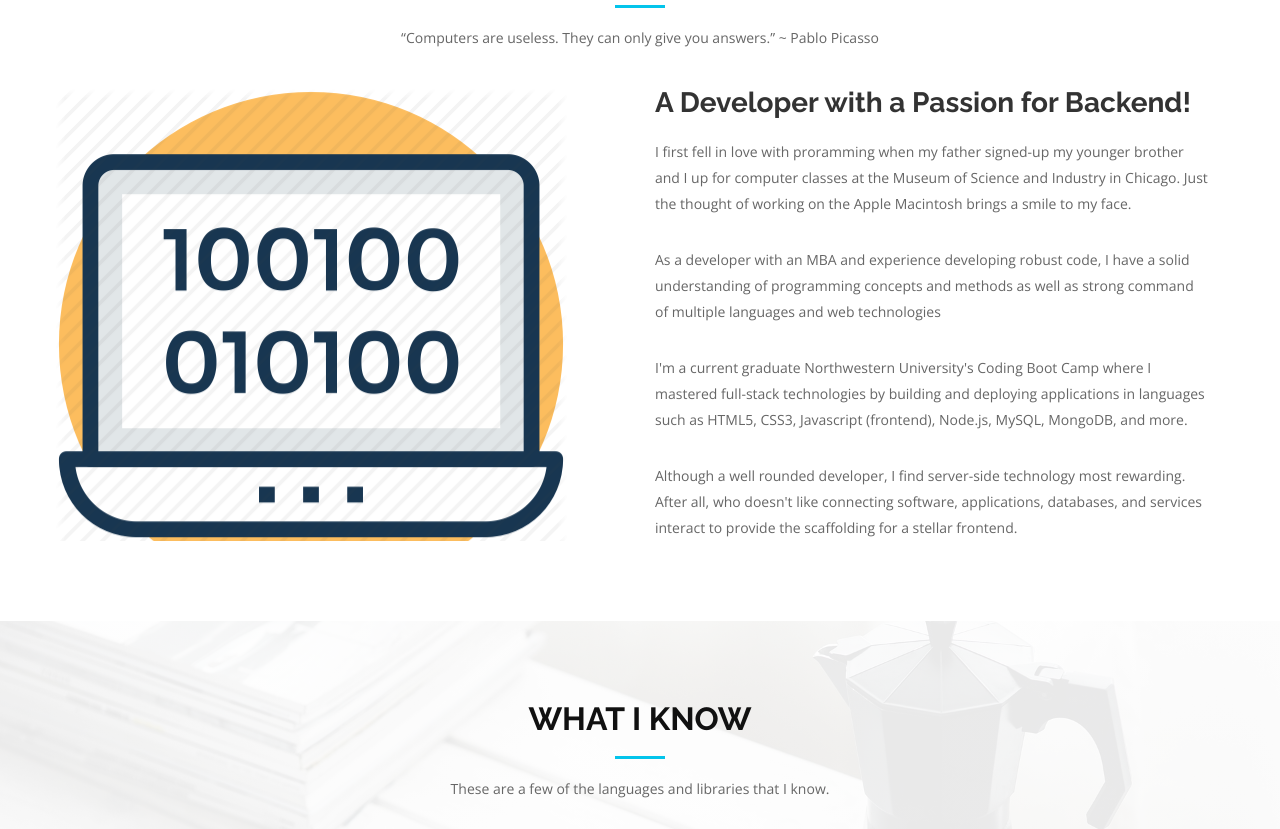
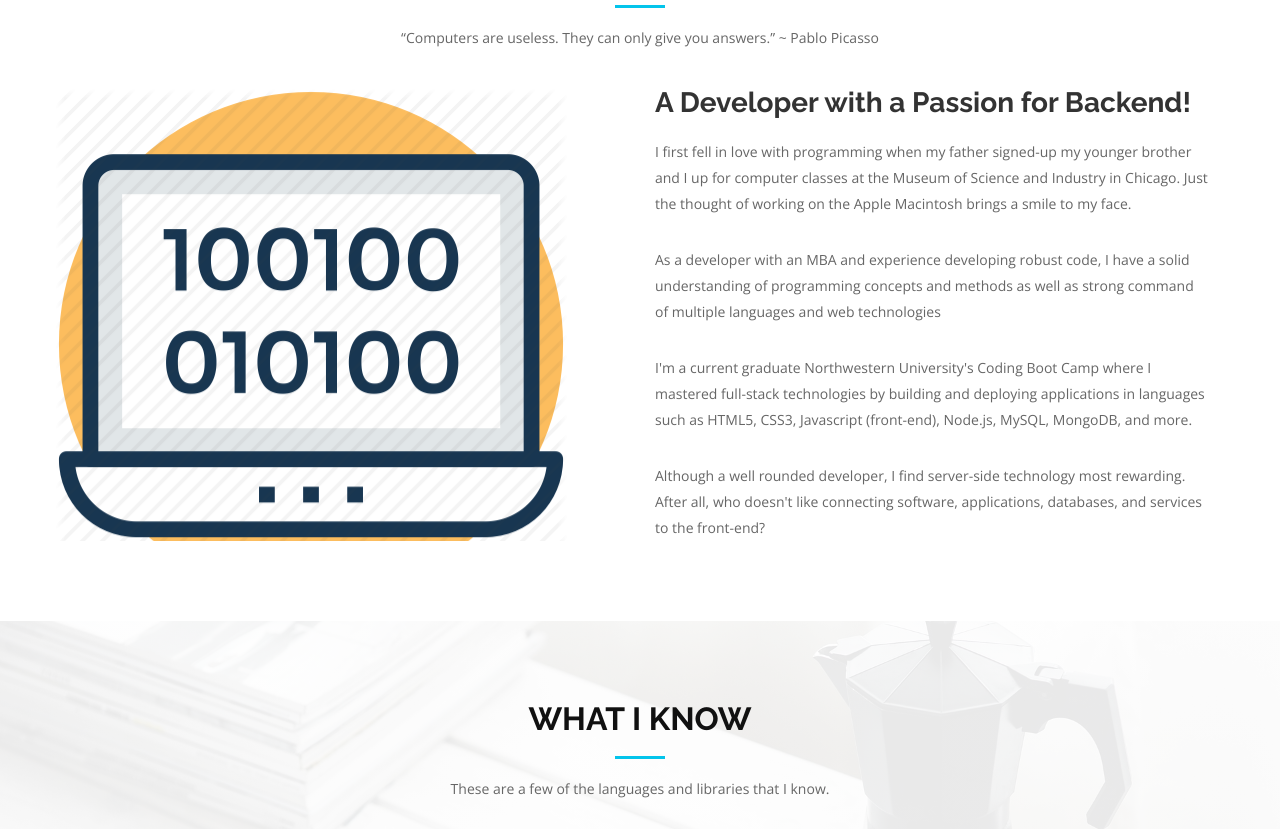
Before and after one commit to dacogemini/3rdhousedev, a plain HTML site: page index.html in a window 1280 px wide. Shown: the part 1020-1849 px from the top of the page. Drawn offline with nearby package versions, Linux system fonts and the light colour scheme; a web font is replaced by a local one.

Commit message:
Corrected typos

```diff
--- a/index.html
+++ b/index.html
@@ -153,7 +153,7 @@
         <div class="col-md-6 col-md-push-6 about-content">
           <h2 class="about-title">A Developer with a Passion for Backend!</h2>
           <p class="about-text">
-          I first fell in love with proramming when my father signed-up my younger brother and I
+          I first fell in love with programming when my father signed-up my younger brother and I
           up for computer classes at the Museum of Science and Industry in Chicago. Just the thought of
           working on the Apple Macintosh brings a smile to my face.
           </p>
@@ -164,12 +164,12 @@
           <p class="about-text">
               I'm a current graduate Northwestern University's Coding Boot Camp where I
               mastered full-stack technologies by building and deploying applications in languages
-              such as HTML5, CSS3, Javascript (frontend), Node.js, MySQL, MongoDB, and more.
+              such as HTML5, CSS3, Javascript (front-end), Node.js, MySQL, MongoDB, and more.
           </p>
           <p class="about-text">
             Although a well rounded developer, I find server-side technology most rewarding. After all,
             who doesn't like connecting software, applications, databases, and services
-            interact to provide the scaffolding for a stellar frontend.
+            to the front-end?
           </p>
         </div>
       </div>
```
